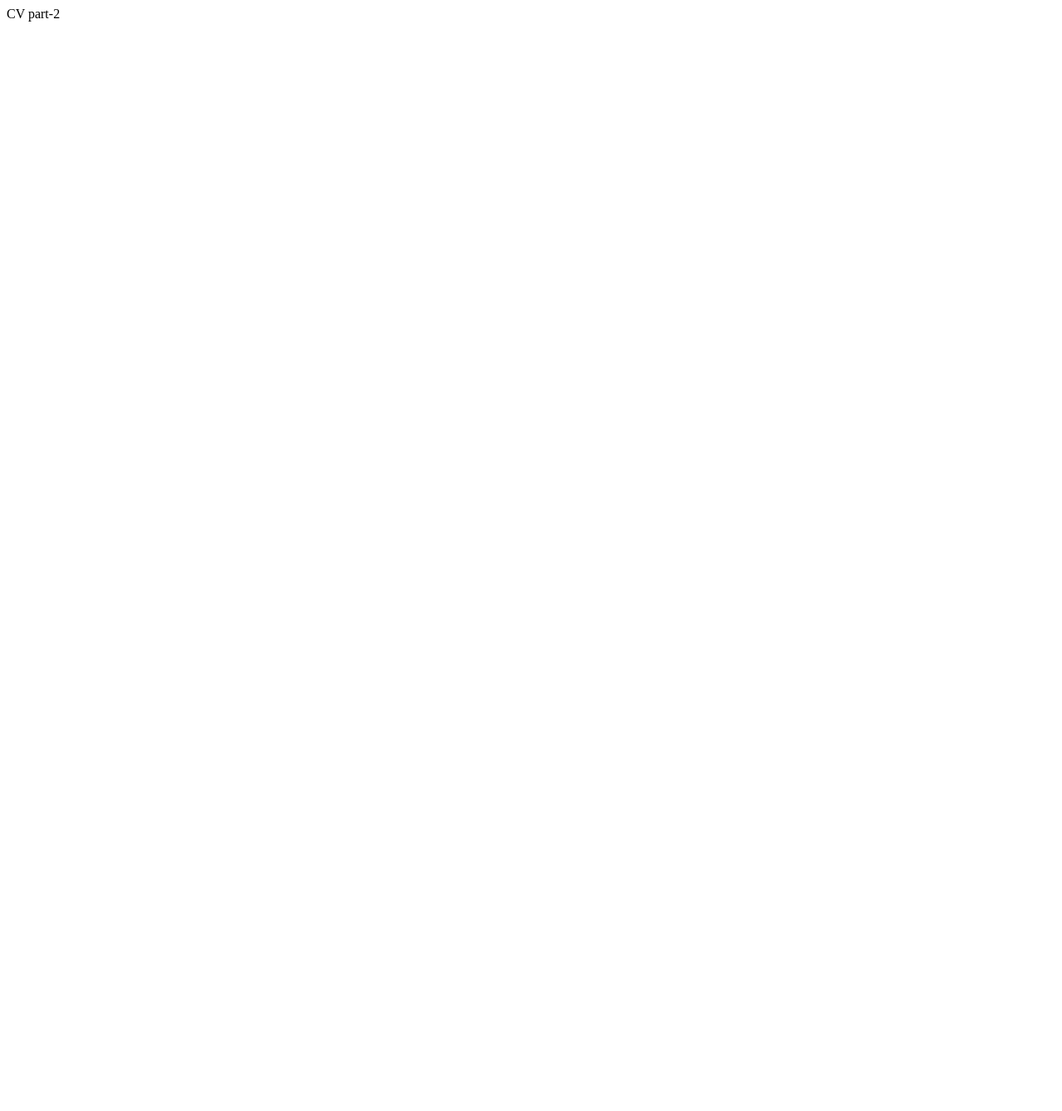
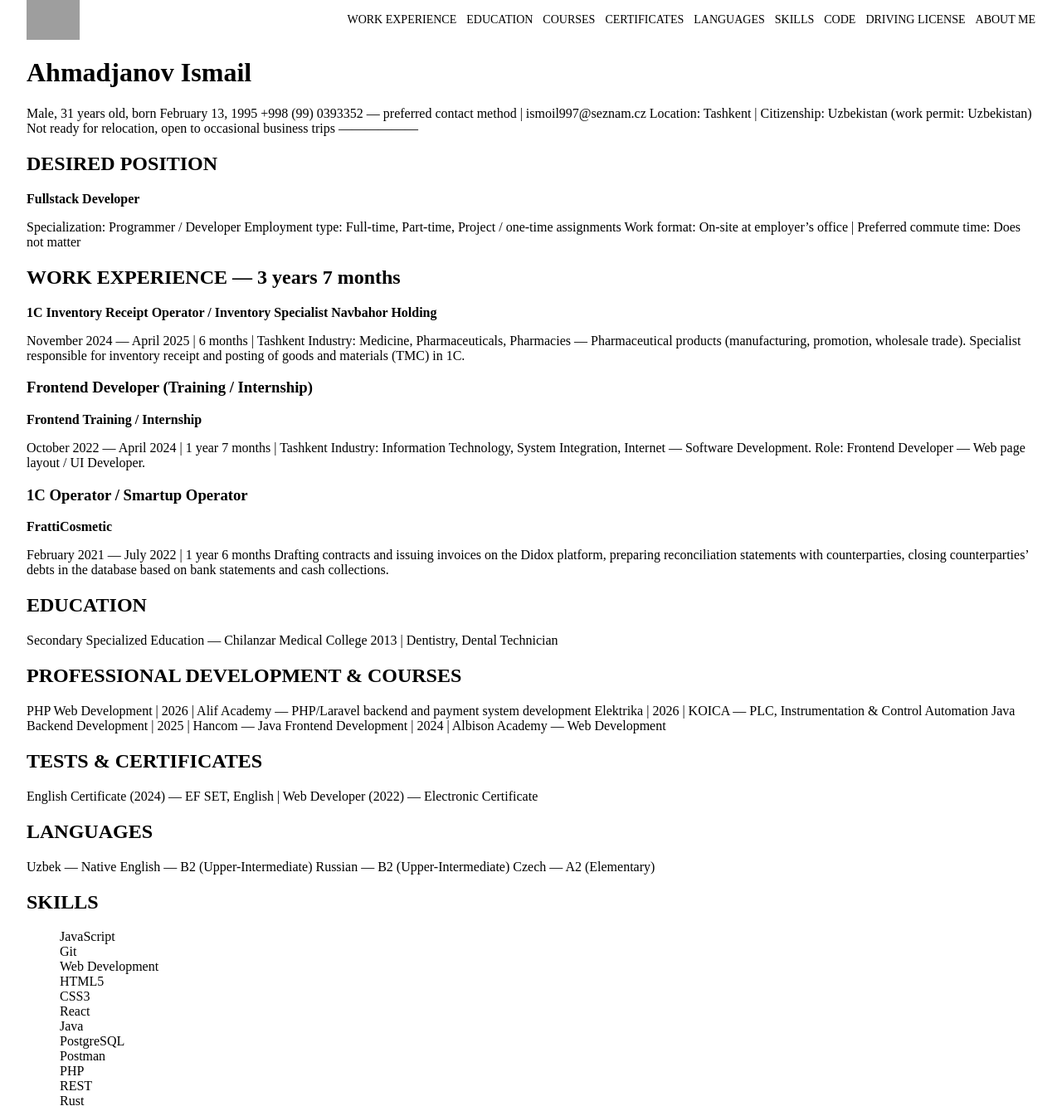
Before and after one commit to Madgeek95/rsschool-cv, a plain HTML site: page index.html in a window 1280 px wide. Shown: the top 1339 px of the page at 83% size. Before the commit the page ends 800 px from the top, so only its background shows below. Drawn offline with Linux system fonts and the light colour scheme; grey boxes are pictures that could not be loaded.

Commit message:
feat: cv layout in html/css

```diff
--- a/index.html
+++ b/index.html
@@ -4,8 +4,130 @@
   <meta charset="UTF-8">
   <meta name="viewport" content="width=device-width, initial-scale=1.0">
   <title>Document</title>
+  <link rel="stylesheet" href="./style.css">
 </head>
 <body>
-  CV part-2
+  <header class="header">
+    <img src="./fotor-ai-2023070612136.jpg" width="64" alt="photo">
+    <nav>
+      <ul class="navlinks">
+        <li><a href="#experience">WORK EXPERIENCE</a></li>
+        <li><a href="#education">EDUCATION</a></li>
+        <li><a href="#courses">COURSES</a></li>
+        <li><a href="#certificates">CERTIFICATES</a></li>
+        <li><a href="#languages">LANGUAGES</a></li>
+        <li><a href="#skills">SKILLS</a></li>
+        <li><a href="#code">CODE</a></li>
+        <li><a href="#license">DRIVING LICENSE</a></li>
+        <li><a href="#about-me">ABOUT ME</a></li>
+      </ul>
+    </nav>
+  </header>
+  <main>
+<h1>Ahmadjanov Ismail</h1>
+<p>Male, 31 years old, born February 13, 1995 +998 (99) 0393352 — preferred contact method | ismoil997@seznam.cz Location: Tashkent | Citizenship: Uzbekistan (work permit: Uzbekistan) Not ready for relocation, open to occasional business trips ——————</p>
+
+<section>
+  <h2>DESIRED POSITION</h2>
+<b>Fullstack Developer</b>
+<p>Specialization: Programmer / Developer Employment type: Full-time, Part-time, Project / one-time assignments Work format: On-site at employer’s office | Preferred commute time: Does not matter</p>
+</section>
+
+<section id="experience">
+  <h2>WORK EXPERIENCE — 3 years 7 months</h2>
+<b>1C Inventory Receipt Operator / Inventory Specialist</b>
+<b>Navbahor Holding</b>
+<p>November 2024 — April 2025 | 6 months | Tashkent Industry: Medicine, Pharmaceuticals, Pharmacies — Pharmaceutical products (manufacturing, promotion, wholesale trade). Specialist responsible for inventory receipt and posting of goods and materials (TMC) in 1C.</p>
+
+
+
+  <h3>Frontend Developer (Training / Internship)</h3>
+<b>Frontend Training / Internship</b>
+<p>October 2022 — April 2024 | 1 year 7 months | Tashkent Industry: Information Technology, System Integration, Internet — Software Development. Role: Frontend Developer — Web page layout / UI Developer.</p>
+
+
+
+<h3>1C Operator / Smartup Operator</h3>
+<b>FrattiCosmetic</b>
+<p>February 2021 — July 2022 | 1 year 6 months Drafting contracts and issuing invoices on the Didox platform, preparing reconciliation statements with counterparties, closing counterparties’ debts in the database based on bank statements and cash collections.</p>
+</section>
+
+<section id="education">
+  <h2>EDUCATION</h2>
+<p>Secondary Specialized Education — Chilanzar Medical College 2013 | Dentistry, Dental Technician</p>
+</section>
+
+<section id="courses">
+  <h2>PROFESSIONAL DEVELOPMENT & COURSES</h2>
+<p>PHP Web Development | 2026 | Alif Academy — PHP/Laravel backend and payment system development Elektrika | 2026 | KOICA — PLC, Instrumentation & Control Automation Java Backend Development | 2025 | Hancom — Java Frontend Development | 2024 | Albison Academy — Web Development</p>
+</section>
+
+<section id="certificates">
+  <h2>TESTS & CERTIFICATES</h2>
+<p>English Certificate (2024) — EF SET, English | Web Developer (2022) — Electronic Certificate</p>
+</section>
+
+<section id="languages">
+  <h2>LANGUAGES</h2>
+<p>Uzbek — Native English — B2 (Upper-Intermediate) Russian — B2 (Upper-Intermediate) Czech — A2 (Elementary)</p>
+</section>
+
+<section id="skills">
+  <h2>SKILLS</h2>
+  <ul>
+    <li>JavaScript</li>
+    <li>Git</li>
+    <li>Web Development</li>
+    <li>HTML5</li>
+    <li>CSS3</li>
+    <li>React</li>
+    <li>Java</li>
+    <li>PostgreSQL</li>
+    <li>Postman</li>
+    <li>PHP</li>
+    <li>REST</li>
+    <li>Rust</li>
+  </ul>
+</section>
+
+<section id="code">
+  <h2>CODE</h2>
+  <pre>
+    <code>
+      use std::collections::HashMap;
+      impl Solution {
+        pub fn two_sum(nums: Vec<i32>, target: i32) -> Vec<i32> {
+            let mut map = HashMap::new();
+            for (i, &num) in nums.iter().enumerate() {
+                let complement = target - num;
+                if let Some(&prev_idx) = map.get(&complement) {
+                    return vec![prev_idx as i32, i as i32];
+                }
+                map.insert(num, i);
+            }
+            vec![]
+        }
+      }
+    </code>
+  </pre>
+</section>
+
+<section id="license">
+  <h2>
+  DRIVING LICENSE
+</h2>
+<p>Categories B, C</p>
+</section>
+
+<section id="about-me">
+  <h2>ABOUT ME</h2>
+I am passionate about Information Technology. In my free time I study web technologies and various programming languages such as Rust, Java, JS/TS and their frameworks. Recently I started applying AI agents for generating WEB-fullstack and cross-platform projects.
+</section>
+  </main>
+
+<footer class="footer">
+  <a href="https://rs.school/courses/javascript"><img width="64" src="./rss-logo.c19ce1b4.svg" alt="logo"></a>
+  <p><a href="https://github.com/Madgeek95">GitHub</a>  <span>2026</span></p>
+</footer>
 </body>
 </html>
--- a/style.css
+++ b/style.css
@@ -1,5 +1,44 @@
 * {
   box-sizing: border-box;
-  margin: 0;
-  padding: 0;
+
 }
+html {
+  scroll-behavior: smooth;
+}
+
+body {
+  margin: 0 32px 0;
+}
+
+li, a {
+  text-decoration: none;
+  color: inherit;
+  list-style: none;
+}
+
+.header {
+  display: flex;
+  justify-content: space-between;
+  align-items: center;
+}
+
+.navlinks {
+  display: flex;
+  justify-content: center;
+
+  gap: 12px;
+  /* width: 970px; */
+  font-size: 14px;
+
+}
+
+.navlinks a:hover {
+  text-decoration: underline;
+
+}
+
+.footer {
+  display: flex;
+  justify-content: space-between;
+  margin-top: 24px;
+}
```
Also changed, not shown: rss-logo.c19ce1b4.svg (added), 1 other file.
